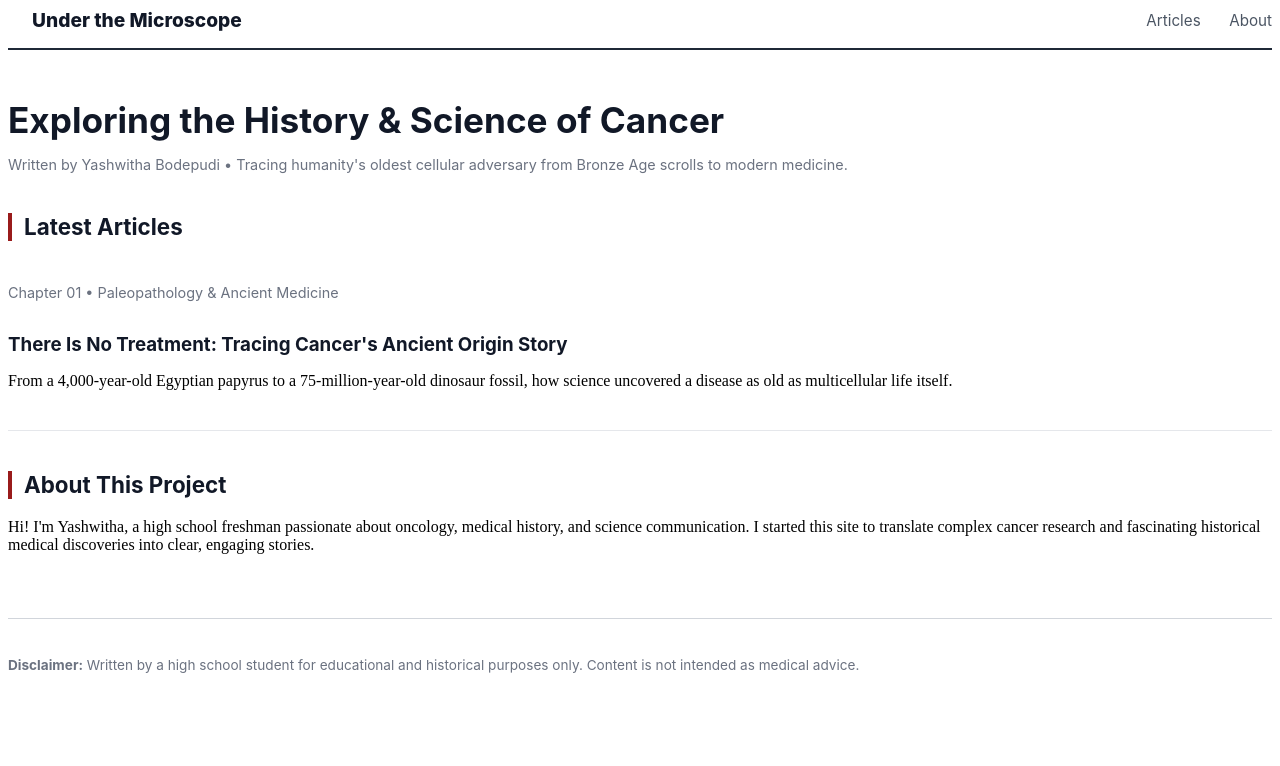
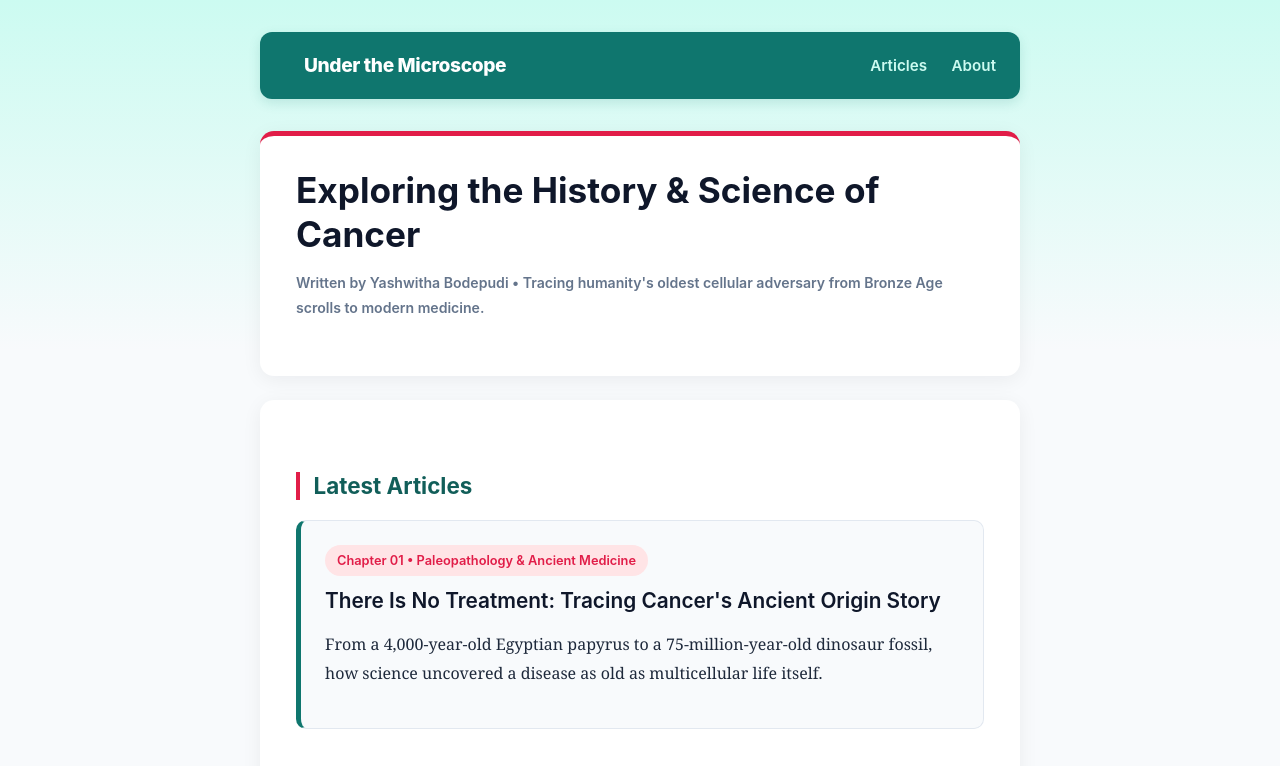
Before and after one commit to yashi232/history-of-oncology, a plain HTML site: page index.html in a window 1280 px wide. Shown: the top 766 px of the page. Drawn offline with Linux system fonts and the light colour scheme.

Commit message:
Revamp CSS with modern styling and color updates
Updated CSS styles with a modern color palette and improved layout.

```diff
--- a/style.css
+++ b/style.css
@@ -1,23 +1,34 @@
-CSS
-/* Clean, readable editorial styling */
+/* Modern Editorial Color Palette */
+:root {
+  --primary: #0f766e;       /* Rich medical teal */
+  --primary-dark: #115e59;  /* Darker teal for hover */
+  --accent: #e11d48;        /* Warm crimson/coral highlight */
+  --bg-page: #f0fdfa;       /* Very soft mint-tinted background */
+  --bg-card: #ffffff;       /* Crisp white reading container */
+  --text-main: #1e293b;     /* Deep slate text */
+  --text-muted: #64748b;    /* Soft gray-blue metadata */
+}
+
 body {
   font-family: Georgia, "Times New Roman", serif;
-  line-height: 1.75;
-  color: #1f2937;
-  background-color: #faf9f6;
-  max-width: 720px;
+  line-height: 1.8;
+  color: var(--text-main);
+  background: linear-gradient(180deg, #ccfbf1 0%, #f8fafc 350px);
+  max-width: 760px;
   margin: 0 auto;
-  padding: 2rem 1.5rem;
+  padding: 2rem 1.25rem;
 }
 
-/* Navigation bar */
+/* Top Navigation Bar */
 nav {
   display: flex;
   justify-content: space-between;
   align-items: center;
-  border-bottom: 2px solid #1f2937;
-  padding-bottom: 1rem;
-  margin-bottom: 3rem;
+  background-color: var(--primary);
+  padding: 1rem 1.5rem;
+  border-radius: 12px;
+  margin-bottom: 2rem;
+  box-shadow: 0 4px 12px rgba(15, 118, 110, 0.15);
   font-family: -apple-system, BlinkMacSystemFont, "Segoe UI", sans-serif;
 }
 
@@ -25,80 +36,129 @@ nav .logo {
   font-weight: 800;
   font-size: 1.2rem;
   text-decoration: none;
-  color: #111827;
+  color: #ffffff;
+  letter-spacing: -0.02em;
 }
 
 nav a {
-  color: #4b5563;
+  color: #ccfbf1;
   text-decoration: none;
-  margin-left: 1.5rem;
+  margin-left: 1.25rem;
   font-size: 0.95rem;
+  font-weight: 600;
+  transition: color 0.2s;
 }
 
 nav a:hover {
-  color: #991b1b;
+  color: #ffffff;
+}
+
+/* Main White Content Sheet */
+header, main, article {
+  background-color: var(--bg-card);
+  padding: 2rem 2.25rem;
+  border-radius: 14px;
+  box-shadow: 0 4px 20px rgba(15, 23, 42, 0.06);
+  margin-bottom: 1.5rem;
+}
+
+header {
+  border-top: 5px solid var(--accent);
 }
 
 /* Headings */
 h1, h2, h3 {
   font-family: -apple-system, BlinkMacSystemFont, "Segoe UI", sans-serif;
-  color: #111827;
+  color: #0f172a;
   line-height: 1.25;
 }
 
 h1 {
   font-size: 2.2rem;
-  margin-bottom: 0.5rem;
+  margin-top: 0;
+  margin-bottom: 0.6rem;
 }
 
 h2 {
   font-size: 1.4rem;
   margin-top: 2.5rem;
-  border-left: 4px solid #991b1b;
-  padding-left: 0.75rem;
+  color: var(--primary-dark);
+  border-left: 4px solid var(--accent);
+  padding-left: 0.85rem;
 }
 
+/* Metadata & Colored Pill Tags */
 .meta {
   font-family: -apple-system, BlinkMacSystemFont, "Segoe UI", sans-serif;
-  color: #6b7280;
-  font-size: 0.9rem;
-  margin-bottom: 2rem;
+  color: var(--text-muted);
+  font-size: 0.88rem;
+  font-weight: 600;
+  margin-bottom: 1.5rem;
 }
 
-/* Article list cards on homepage */
+.post-card .meta {
+  display: inline-block;
+  background-color: #ffe4e6;
+  color: var(--accent);
+  padding: 0.25rem 0.75rem;
+  border-radius: 999px;
+  font-size: 0.8rem;
+  margin-bottom: 0.75rem;
+}
+
+/* Article Cards on Homepage */
 .post-card {
-  padding: 1.5rem 0;
-  border-bottom: 1px solid #e5e7eb;
+  padding: 1.5rem;
+  margin: 1.25rem 0;
+  border: 1px solid #e2e8f0;
+  border-left: 5px solid var(--primary);
+  border-radius: 10px;
+  background-color: #f8fafc;
+  transition: transform 0.2s, box-shadow 0.2s;
+}
+
+.post-card:hover {
+  transform: translateY(-2px);
+  box-shadow: 0 6px 16px rgba(15, 118, 110, 0.12);
 }
 
 .post-card h3 {
-  margin: 0 0 0.4rem 0;
+  margin: 0 0 0.5rem 0;
+  font-size: 1.3rem;
 }
 
 .post-card a {
   text-decoration: none;
-  color: #111827;
+  color: #0f172a;
 }
 
 .post-card a:hover {
-  color: #991b1b;
+  color: var(--primary);
 }
 
-/* Blockquote for Case 45 */
+/* Highlighted Blockquote for Case 45 */
 blockquote {
-  background: #f3f4f6;
-  border-left: 4px solid #991b1b;
-  margin: 1.5rem 0;
-  padding: 1rem 1.25rem;
+  background: linear-gradient(90deg, #f0fdfa 0%, #ffffff 100%);
+  border-left: 4px solid var(--primary);
+  border-radius: 0 8px 8px 0;
+  margin: 1.75rem 0;
+  padding: 1.25rem 1.5rem;
   font-style: italic;
+  color: #134e4a;
 }
 
-/* Footer & Disclaimer */
+/* Links inside articles */
+article a, main a {
+  color: var(--primary);
+  font-weight: 600;
+}
+
+/* Footer */
 footer {
-  margin-top: 4rem;
-  padding-top: 1.5rem;
-  border-top: 1px solid #d1d5db;
+  text-align: center;
+  margin-top: 2rem;
+  padding: 1.5rem;
   font-family: -apple-system, BlinkMacSystemFont, "Segoe UI", sans-serif;
   font-size: 0.85rem;
-  color: #6b7280;
+  color: var(--text-muted);
 }
```
